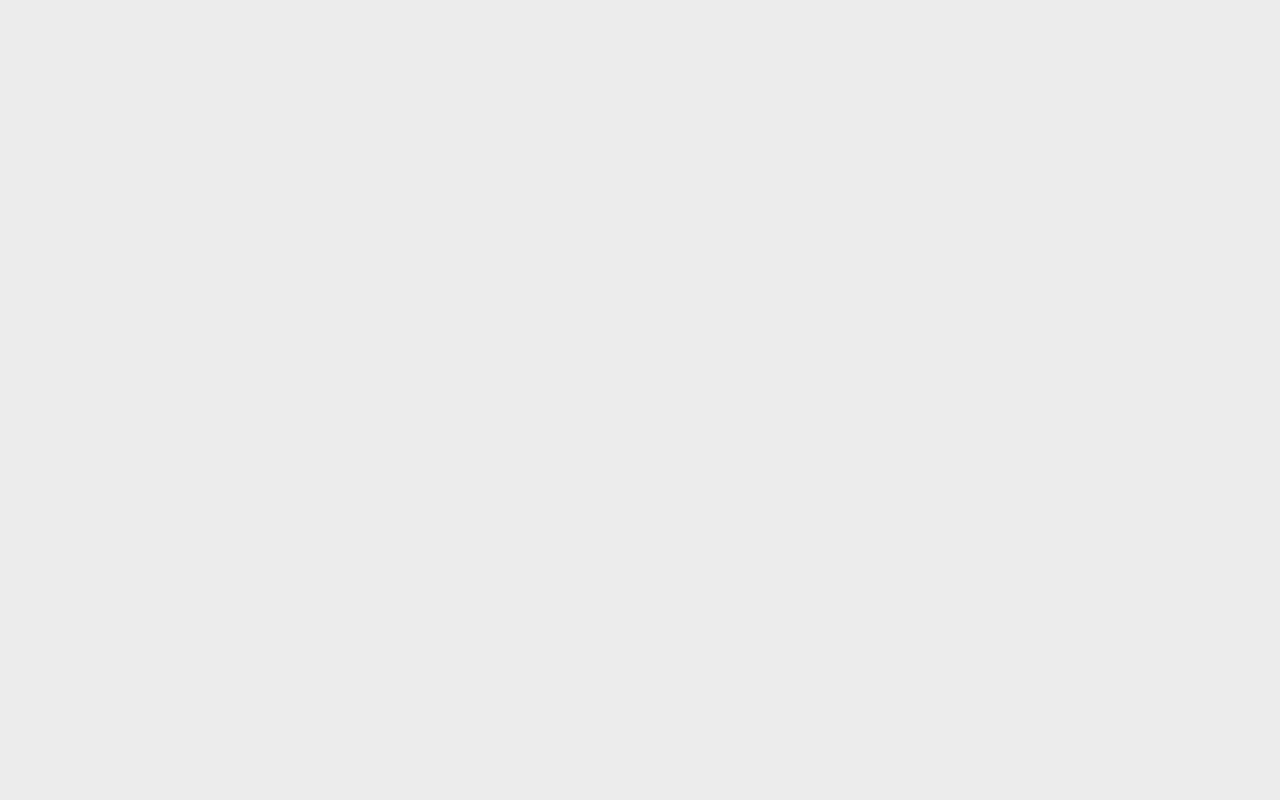
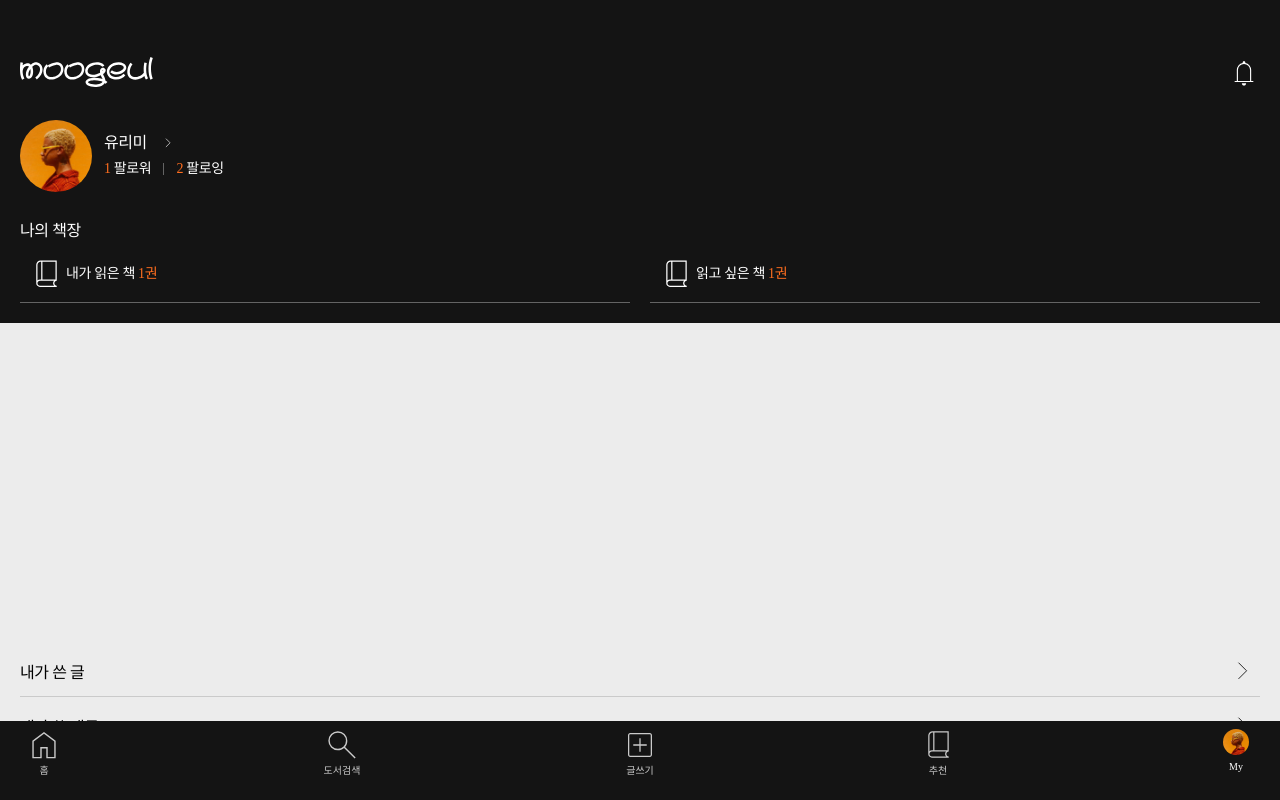
Before and after one commit to Moongeul/v2_frontend, a Next.js app: page /mypage in a window 1280 px wide. Shown: the top 800 px of the page. Built offline with nearby package versions, Linux system fonts and the light colour scheme; a web font is replaced by a local one.

Commit message:
feat: 마이페이지 퍼블리싱

```diff
--- a/src/app/mypage/page.tsx
+++ b/src/app/mypage/page.tsx
@@ -1,5 +1,38 @@
+'use client'
+import Header from '@/components/common/Header'
+import NavBar from '@/components/common/NavBar'
+import MyPageHeader from '@/components/mypage/MyPageHeader'
+import { BlackRightArrowIcon } from '@/assets/svgComponents'
+
 export default function Mypage() {
+  const mypageContents = [
+    { content: '내가 쓴 글', path: '/mypage/post' },
+    { content: '내가 쓴 댓글', component: '/mypage/comment' },
+    { content: '좋아요 누른 게시글', component: '/mypage/like' },
+    { content: '인용된 글', component: '/mypage/quote' },
+    { content: '정보 공개 여부 설정', component: '/mypage/privacy' },
+  ]
+
   return (
-    <></>
+    <main>
+      <Header headerType={'HOME'} />
+      <MyPageHeader />
+      <div className="h-[320px]" />
+      <section className="mt-[320px] mb-[80px] flex flex-col gap-y-2 px-5 pt-[10px]">
+        {mypageContents.map((content) => {
+          return (
+            <div className="border-light-gray flex justify-between border-b py-3 pr-2">
+              <p className="title-regular-16">{content.content}</p>
+              <BlackRightArrowIcon width={18} height={18} />
+            </div>
+          )
+        })}
+        <div className="border-light-gray flex justify-between border-b py-3 pr-2">
+          <p className="title-regular-16">로그아웃</p>
+          <BlackRightArrowIcon width={18} height={18} />
+        </div>
+      </section>
+      <NavBar />
+    </main>
   )
 }
--- /dev/null
+++ b/src/app/mypage/read/page.tsx
@@ -0,0 +1,3 @@
+export default function Read() {
+  return <></>
+}
--- /dev/null
+++ b/src/app/mypage/wish/page.tsx
@@ -0,0 +1,3 @@
+export default function Wish() {
+  return <></>
+}
--- a/src/components/common/Header.tsx
+++ b/src/components/common/Header.tsx
@@ -1,7 +1,7 @@
 import type { ReactNode } from 'react'
 import { HeaderType } from '@/types/common'
 import { useRouter } from 'next/navigation'
-import { AlarmIcon, LeftArrowIcon } from '@/assets/svgComponents'
+import { AlarmIcon, LeftArrowIcon, LogoIcon } from '@/assets/svgComponents'
 
 interface Props {
   headerType: HeaderType
@@ -35,7 +35,7 @@ const Header = (props: Props) => {
       case 'HOME':
         return (
           <div className="flex justify-between px-5 py-3">
-            <div className="head-bold-22 text-white">Logo</div>
+            <LogoIcon width={133} height={30} />
             <AlarmIcon
               onClick={() => {
                 router.push('/alarm')
--- /dev/null
+++ b/src/components/mypage/MyPageHeader.tsx
@@ -0,0 +1,58 @@
+import { LightGrayRightArrowIcon, WhiteBookIcon } from '@/assets/svgComponents'
+import { useRouter } from 'next/navigation'
+
+const MyPageHeader = () => {
+  const router = useRouter()
+  return (
+    <header className="fixed top-[100px] flex w-full flex-col gap-y-[28px] bg-black p-5">
+      <section className="flex items-center gap-x-3">
+        <div className="flex h-[72px] w-[72px] items-center justify-center overflow-hidden">
+          <img src="/profile.jpg" className="h-full w-full rounded-full object-cover" />
+        </div>
+        <div className="flex flex-col gap-y-1">
+          <div className="title-medium-16 flex items-center gap-x-4 text-white">
+            {'유리미'}
+            <LightGrayRightArrowIcon width={10} height={10} />
+          </div>
+          <div className="title-medium-14 flex items-center gap-x-3 text-white">
+            <button>
+              <span className="text-brand-color">{1}</span> 팔로워
+            </button>
+            <div className="border-dark-gray h-[12px] w-[1px] border-r"></div>
+            <button>
+              <span className="text-brand-color">{2}</span> 팔로잉
+            </button>
+          </div>
+        </div>
+      </section>
+      <section>
+        <h2 className="title-medium-16 text-white">나의 책장</h2>
+        <div className="flex gap-x-5 text-white">
+          <button
+            onClick={() => {
+              router.push('/mypage/read')
+            }}
+            className="border-dark-gray flex w-full items-center border-b pt-3 pr-3 pb-2 pl-[6px]"
+          >
+            <WhiteBookIcon width={40} height={40} />
+            <p className="title-medium-14">
+              내가 읽은 책 <span className="text-brand-color">{1}권</span>
+            </p>
+          </button>
+          <button
+            onClick={() => {
+              router.push('/mypage/wish')
+            }}
+            className="border-dark-gray flex w-full items-center border-b pt-3 pr-3 pb-2 pl-[6px]"
+          >
+            <WhiteBookIcon width={40} height={40} />
+            <p className="title-medium-14">
+              읽고 싶은 책 <span className="text-brand-color">{1}권</span>
+            </p>
+          </button>
+        </div>
+      </section>
+    </header>
+  )
+}
+export default MyPageHeader
```
